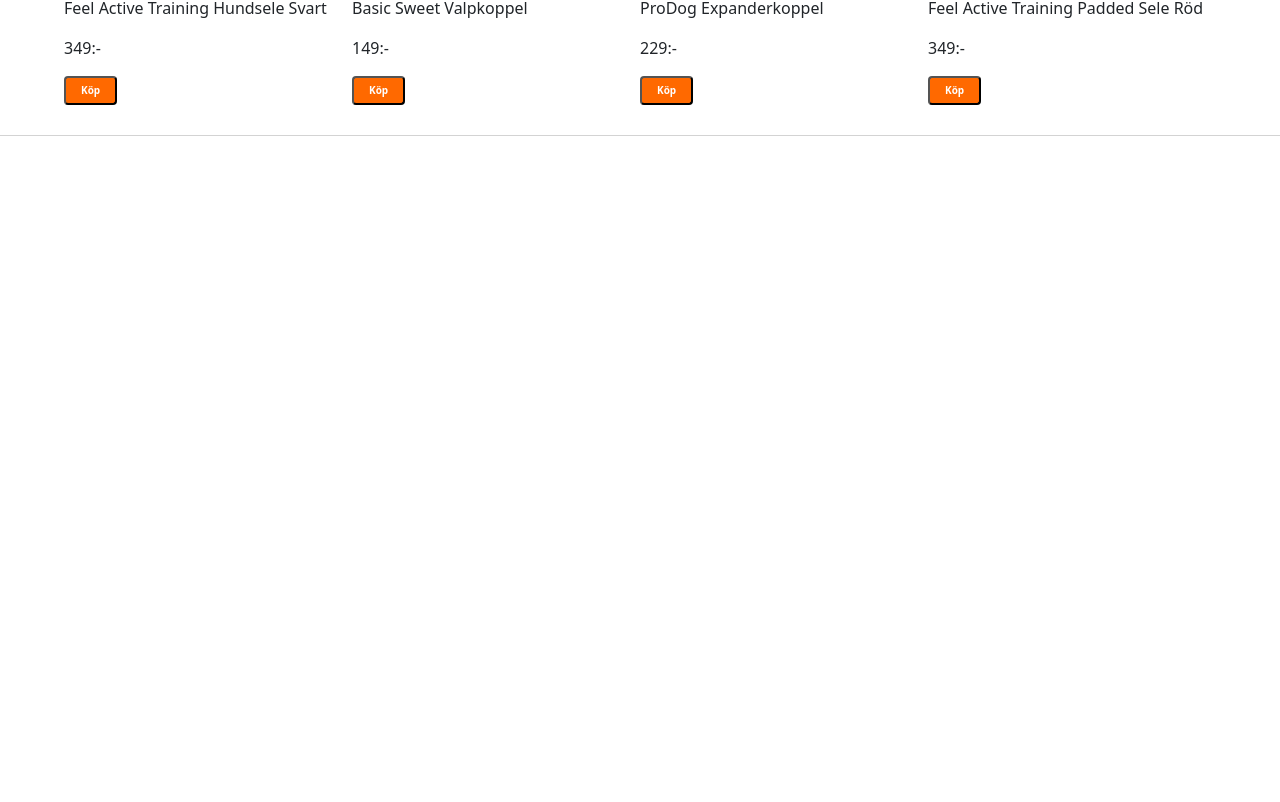
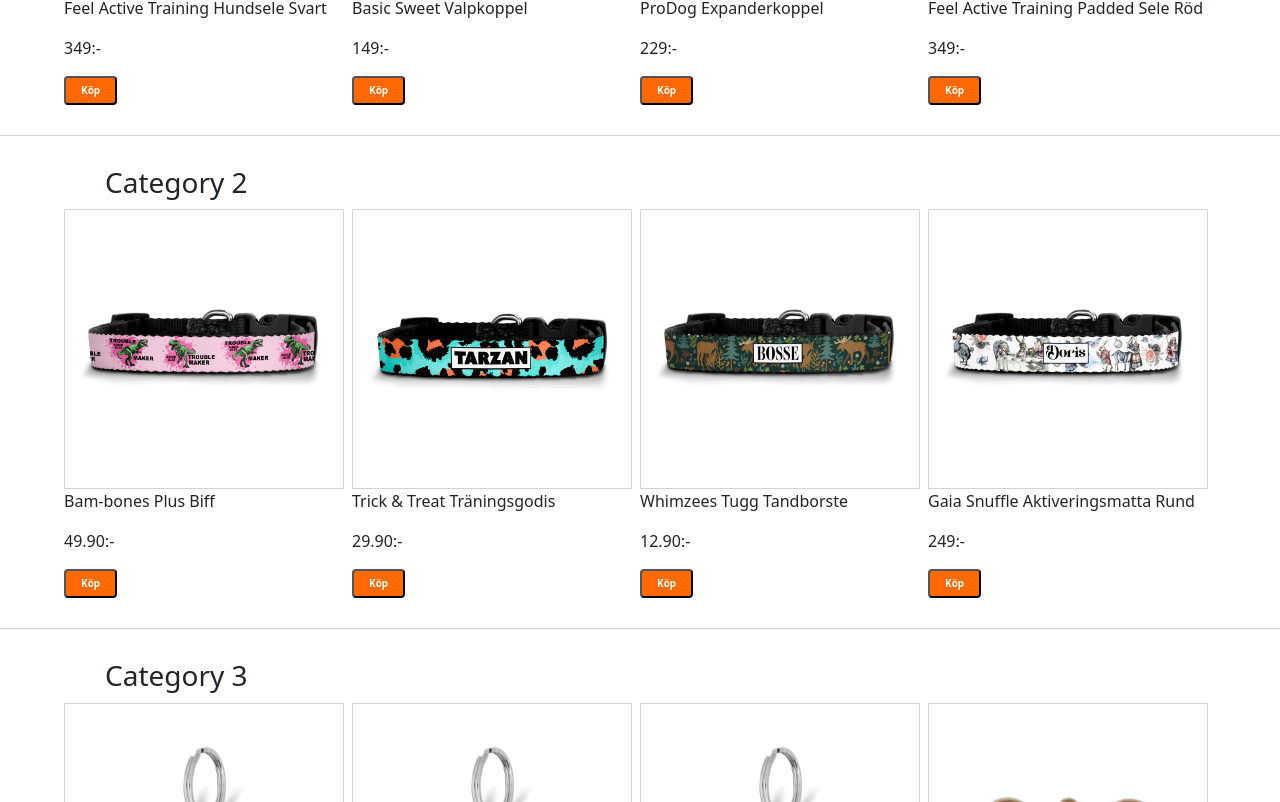
Before and after one commit to Will7e/E-commerce-Webshop-ReactJS, a React (Create React App) app: page / in a window 1280 px wide. Shown: the part 358-1160 px from the top of the page. Before the commit the page ends 800 px from the top, so only its background shows below. Built offline with nearby package versions, Linux system fonts and the light colour scheme.

Commit message:
Ketegorier på homepage klara

```diff
--- a/src/App.js
+++ b/src/App.js
@@ -2,9 +2,17 @@
 import Intro from "./components/Intro.js";
 import { useState } from "react";
 import Products from "./components/Products";
+import { propTypes } from "react-bootstrap/esm/Image";
 
 function App() {
-  return <Products></Products>;
-}
+
+  return (
+    <div>
+    <Products catId={1}></Products>
+    <Products catId={2}></Products>
+    <Products catId={3}></Products>
+    </ div>
+  );
+};
 
 export default App;
--- a/src/components/Products.js
+++ b/src/components/Products.js
@@ -78,15 +78,14 @@
   },
 ];
 
-const Products = (/*{ props }*/) => {
-  /* const { categoryNr } = props;*/
+const Products = (props) => {
   const [items, setItems] = useState(products);
   return (
     <>
-      <h3 className="category-nr">Category 1</h3>
+      <h3 className="category-nr">Category {props.catId}</h3>
       <div className="prods">
         {items.map((item, i) => {
-          if (item.categoryId === 1 /*{ categoryNr }*/) {
+          if (item.categoryId === props.catId) {
             return (
               <Item
                 key={i}
```
